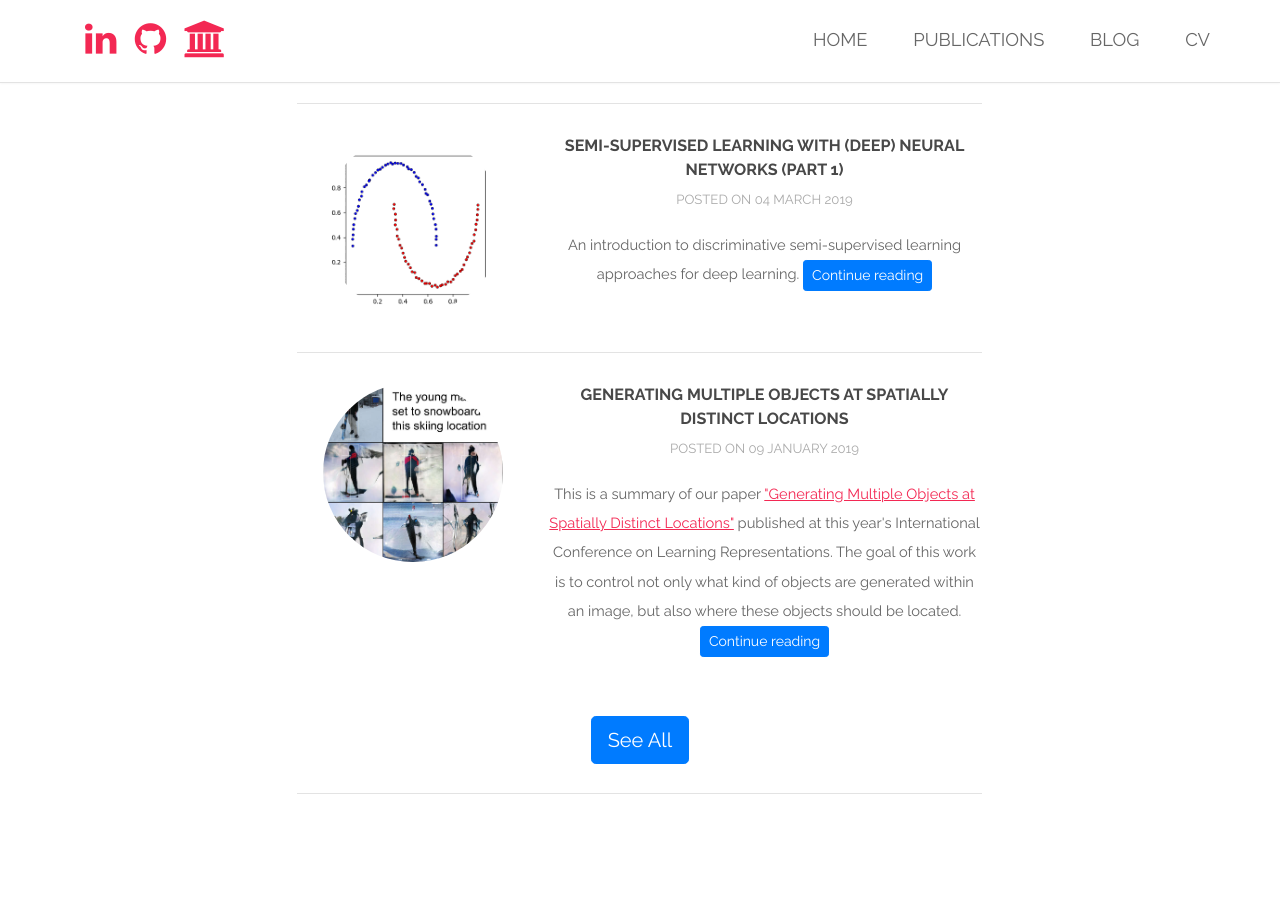
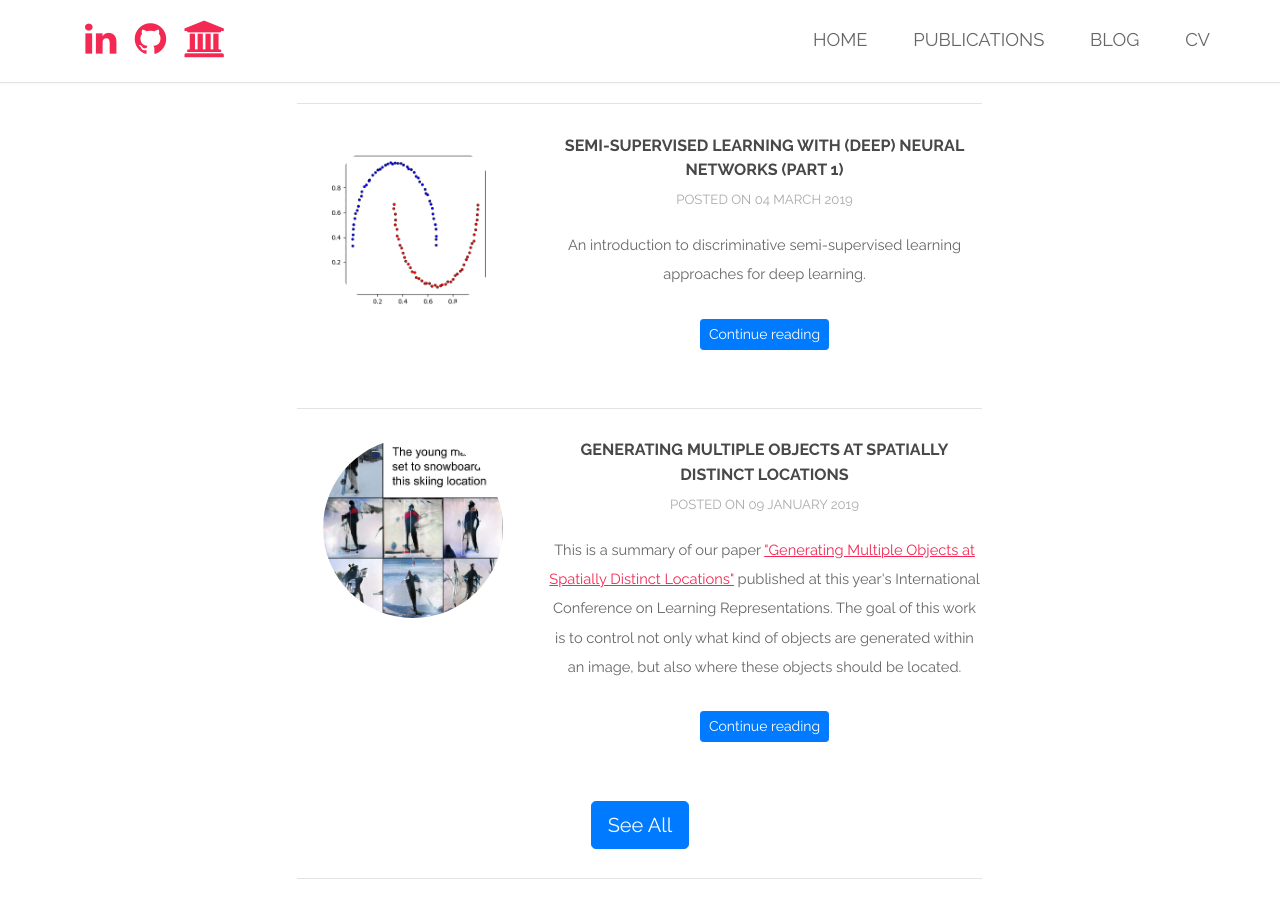
Before and after one commit to tohinz/tohinz.github.io, a Jekyll site: the page built from index.html, in a window 1280 px wide and 900 px high, scrolled down 3031 px. Built offline with Jekyll 4.4.1, drawn with Linux system fonts in a browser that asks for light colours.

Commit message:
fixed disqus.html to work with compress.html

```diff
--- a/_includes/disqus.html
+++ b/_includes/disqus.html
@@ -1,15 +1,11 @@
 {% if page.comments %}
 <div id="disqus_thread"></div>
 <script>
-    /**
-     *  RECOMMENDED CONFIGURATION VARIABLES: EDIT AND UNCOMMENT THE SECTION BELOW TO INSERT DYNAMIC VALUES FROM YOUR PLATFORM OR CMS.
-     *  LEARN WHY DEFINING THESE VARIABLES IS IMPORTANT: https://disqus.com/admin/universalcode/#configuration-variables
-     */
     var disqus_config = function () {
         this.page.url = '{{ page.url | absolute_url }}';
         this.page.identifier = '{{ page.url | absolute_url }}';
     };
-    (function() {  // DON'T EDIT BELOW THIS LINE
+    (function() {
         var d = document, s = d.createElement('script');
 
         s.src = 'https://https-tohinz-github-io.disqus.com/embed.js';
--- a/_layouts/default.html
+++ b/_layouts/default.html
@@ -1,6 +1,7 @@
 ---
 layout: compress
 ---
+
 <!DOCTYPE html>
 <html>
 	<head>
--- a/blog/index.html
+++ b/blog/index.html
@@ -27,7 +27,7 @@
 
 		<div class="row 150%">
 			<div class="3u 4u(large) 12u$(medium)">
-				<div class="image rounded"><img src="/images/mogan.png" width="180" alt="" style="border:none;"/></div>
+				<div class="image rounded"><img src="/images/publication/thumbnails/mogan.jpg" width="180" alt="" style="border:none;"/></div>
 			</div>
 
 			<div class="9u$ 8u$(large) 12u$(medium)">
--- a/index.html
+++ b/index.html
@@ -140,7 +140,7 @@
 
 		<ul class="row 150%">
 			<ul class="3u 4u(large) 12u$(medium)">
-				<div class="image rounded"><img src="/images/blog/SSL/two_moons_example.png" width="180" alt="insert img here" style="border:none;"/></div>
+				<div class="image rounded"><img src="/images/blog/SSL/two_moons_example.png" width="180" alt="" style="border:none;"/></div>
 			</ul>
 
 			<ul class="9u$ 8u$(large) 12u$(medium)">
@@ -149,7 +149,7 @@
 					<p>Posted on 04 March 2019</p>
 				</header>
 				<p>An introduction to discriminative semi-supervised learning approaches for deep learning.</p>
-				<a class="btn btn-primary btn-sm" role="button" style="text-decoration: none" href="blog/discriminative-semi-supervised-learning-1">Continue reading</a>
+				<p><a class="btn btn-primary btn-sm" role="button" style="text-decoration: none" href="blog/discriminative-semi-supervised-learning-1">Continue reading</a></p>
 			</ul>
 		</ul>
 
@@ -167,10 +167,12 @@
 				</header>
 				<p>This is a summary of our paper <a href='https://openreview.net/forum?id=H1edIiA9KQ' target="_blank">"Generating Multiple Objects at Spatially Distinct Locations"</a> published at this year's International Conference on Learning Representations.
 				The goal of this work is to control not only what kind of objects are generated within an image, but also where these objects should be located.</p>
-				<a class="btn btn-primary btn-sm" role="button" style="text-decoration: none" href="blog/generating-multiple-objects-at-spatially-distinct-locations">Continue reading</a>
+				<p><a class="btn btn-primary btn-sm" role="button" style="text-decoration: none" href="blog/generating-multiple-objects-at-spatially-distinct-locations">Continue reading</a></p>
 			</ul>
 		</ul>
+
 		<br>
+
 		<a href="/blog/index" class="btn btn-primary btn-lg" role="button" style="text-decoration: none">See All</a>
 		<hr />
 	</div>
```
Also changed, not shown: _layouts/blog.html (line endings or trailing spaces).
